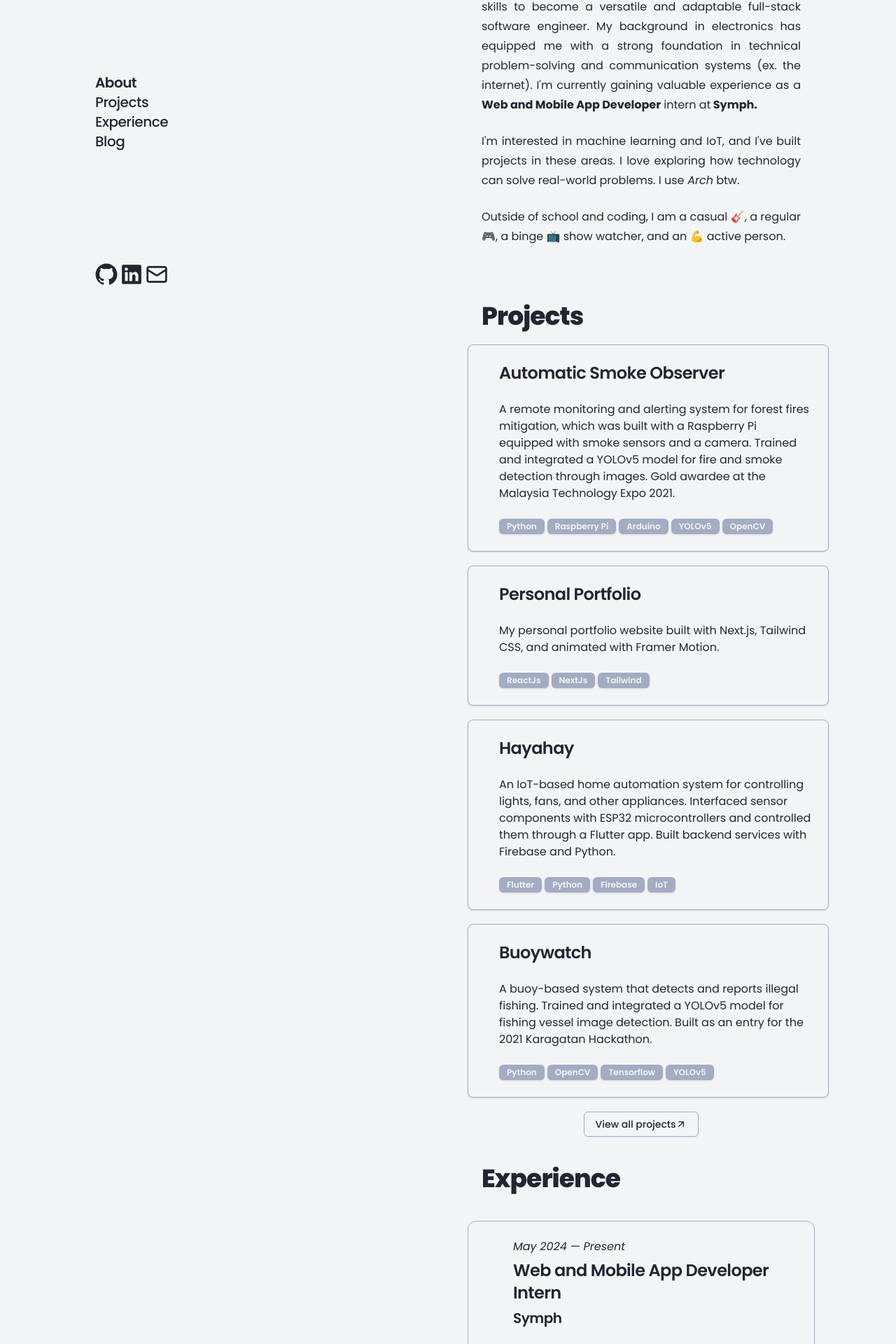
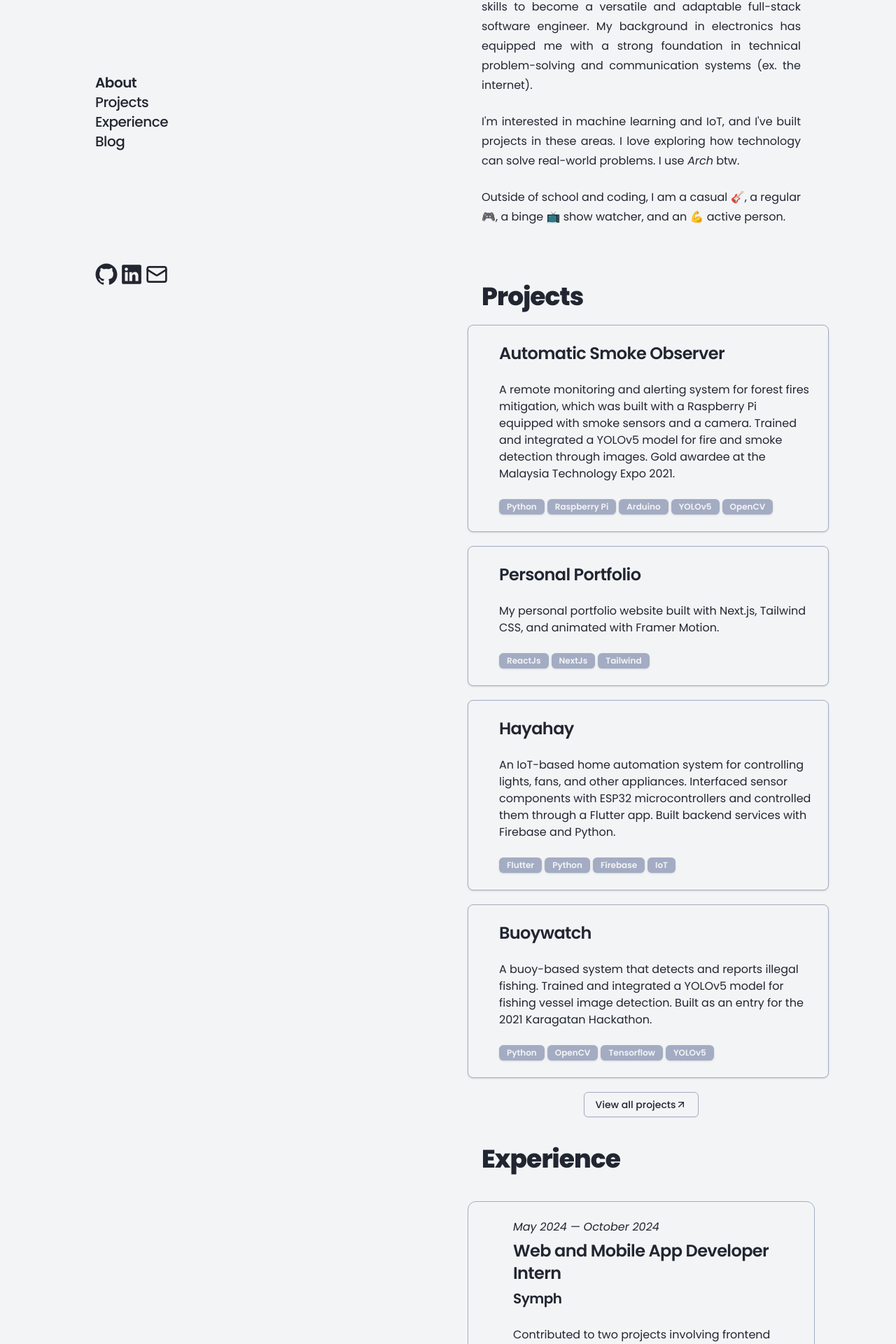
Before and after one commit to fxs1l/asilacas.io, a Next.js app: page / in a window 1280 px wide. Shown: the part 256-2176 px from the top of the page at 70% size. Built offline with nearby package versions, Linux system fonts and the light colour scheme.

Commit message:
[misc][asil] adjust experience

```diff
--- a/src/app/page.tsx
+++ b/src/app/page.tsx
@@ -73,8 +73,6 @@ export default function HomePage() {
             />
           </TypographyHeading>
         </div>
-        {/* </Card> */}
-        {/* TODO: Implement scrolling */}
         <div className="hidden p-10 lg:block">
           <TypographyHeading level={4}>
             <button
--- a/src/components/atoms/about-me.tsx
+++ b/src/components/atoms/about-me.tsx
@@ -1,4 +1,4 @@
-import { ARCH_LINUX_URL, SYMPH_URL, UNIVERSITY_URL } from "../../constants/url";
+import { ARCH_LINUX_URL, UNIVERSITY_URL } from "../../constants/url";
 import TypographyParagraph from "../typography/paragraph";
 import Hyperlink from "../ui/hyperlink";
 
@@ -14,9 +14,7 @@ export default function AboutMeArticle() {
         , I&apos;m honing my skills to become a versatile and adaptable
         full-stack software engineer. My background in electronics has equipped
         me with a strong foundation in technical problem-solving and
-        communication systems (ex. the internet). I&apos;m currently gaining
-        valuable experience as a<b> Web and Mobile App Developer</b> intern at
-        <Hyperlink url={SYMPH_URL}> Symph.</Hyperlink>
+        communication systems (ex. the internet).
       </TypographyParagraph>
       <TypographyParagraph>
         I&apos;m interested in machine learning and IoT, and I&apos;ve built
--- a/src/definitions/experiences.ts
+++ b/src/definitions/experiences.ts
@@ -29,7 +29,8 @@ export const MY_EXPERIENCES: Experience[] = [
       url: SYMPH_URL,
     },
     mode: WorkMode.REMOTE,
-    startDate: new Date("2024-05"),
+    startDate: new Date("2024-05-04"),
+    endDate: new Date("2024-10-30"),
     isFeatured: true,
   },
   {
```
